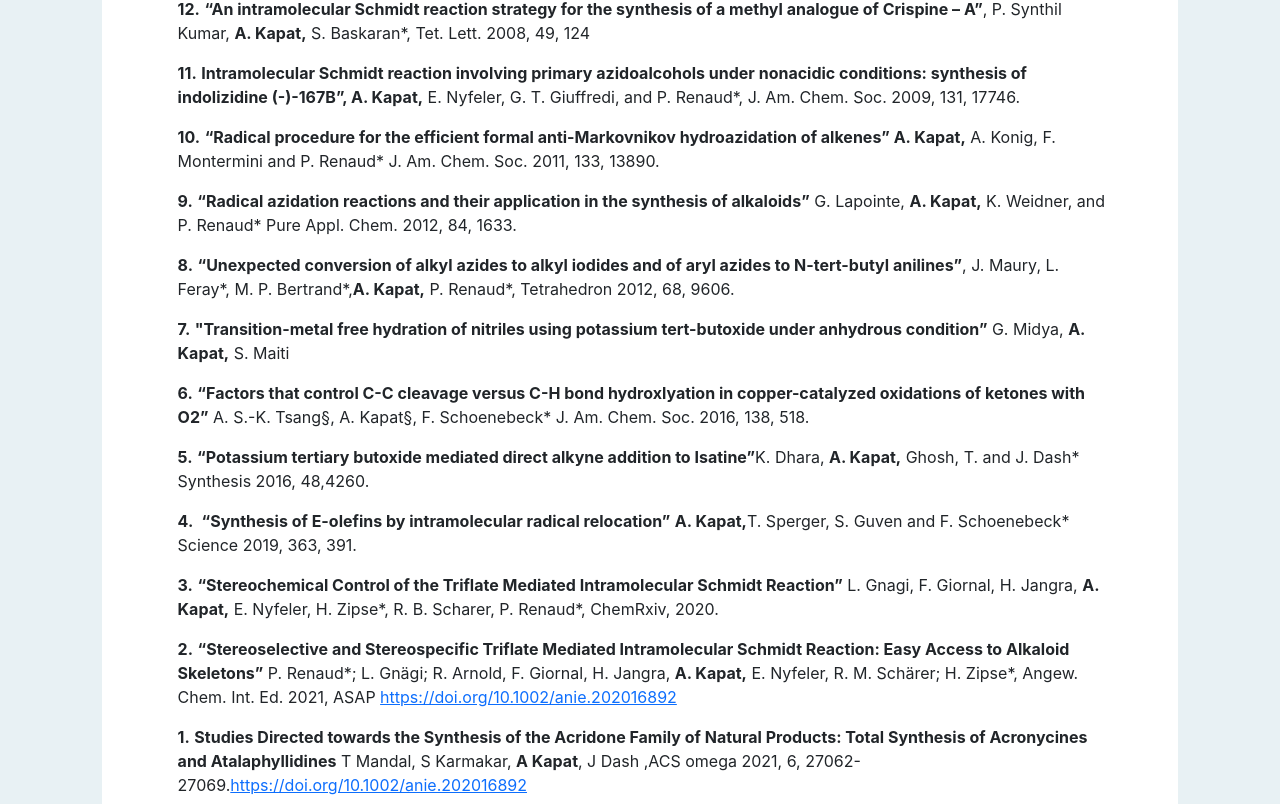
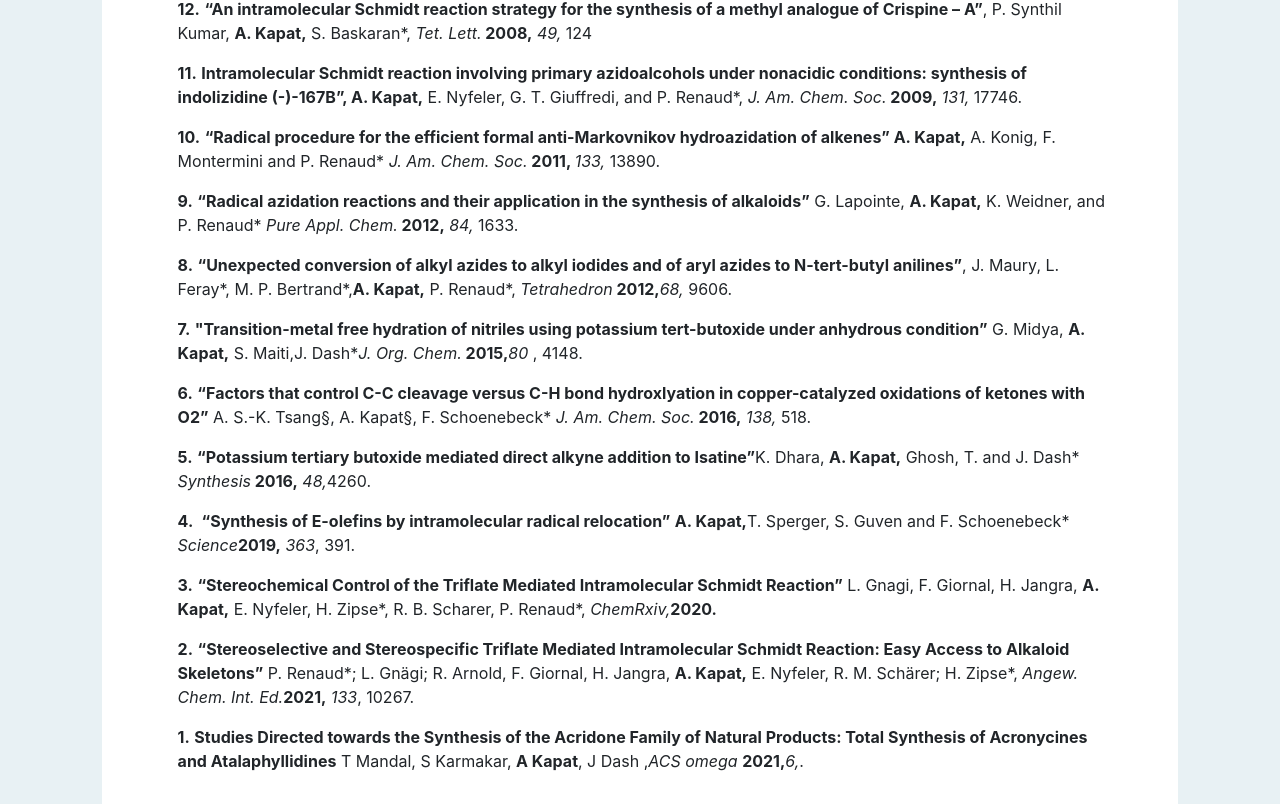
Before and after one commit to berabappaditya/Kapat_group, a React (Create React App) app: page /publication in a window 1280 px wide. Shown: the part 996-1800 px from the top of the page. Built offline with nearby package versions, Linux system fonts and the light colour scheme.

Commit message:
final update

```diff
--- a/src/Data/GroupData.js
+++ b/src/Data/GroupData.js
@@ -2,7 +2,7 @@
   {
     name: "Asrar Ahmad",
     details:
-      "Asrar was born in Deoria, Uttar Pradesh. After completing his primary education, he took admission at Aligarh Muslim University for his undergraduate education. He became very much interested about chemistry and he further continued his post-graduate education in Chemistry with specialization in inorganic in the Department of Chemistry at Aligarh Muslim University. As part of his master thesis work, he was working on synthesis of RNA-targeted Copper-based therapeutic drug entity. After completing M.Sc., he Joined the group to pursue his doctoral  study in Spring 2020. Currently, he is working in the area of Asymmetric Catalysis and Metalloradical Chemistry. He loves to watch fiction drama and likes to play cricket.",
+      "Asrar was born in Deoria, Uttar Pradesh. After completion of his schooling, he took admission at Aligarh Muslim University for his undergraduate education. He became very much interested about chemistry and he further continued his post-graduate education in Chemistry with specialization in inorganic in the Department of Chemistry at Aligarh Muslim University. As part of his master thesis work, he was working on synthesis of RNA-targeted Copper-based therapeutic drug entity. After completing M.Sc., he Joined the group to pursue his doctoral  study in Spring 2020. Currently, he is working in the area of Asymmetric Catalysis and Metalloradical Chemistry. He loves to watch fiction drama and likes to play cricket.",
     imgl: "https://res.cloudinary.com/ajoy-kapat/image/upload/v1650744626/Asrar_Ahmad_rqk2v4.jpg",
   },
 
--- a/src/Data/HomeData.js
+++ b/src/Data/HomeData.js
@@ -1,31 +1,43 @@
 export const news = [
   {
     detail:
-      "Saumya Singh joined  the group as a research intern student in Spring 2022, welcome to the group.",
+      "Asrar successfully completed his candidacy and comprehensive examination",
   },
   {
     detail:
-      "Mr. Prashant Singh joined  the group as a JRF student in Monsoon 2021, welcome to the group.",
+      "Umashankar joined the group as a summer intern student supported by SRG grant from DST-SERB, welcome to the group",
   },
   {
     detail:
-      "The group says farewell to Oindrila, wish her all the best for the future.",
+      "Department of Chemistry successfully organized the Chemistry Fair 2022 in association with the American Chemical Society. Many thanks to Asrar, Garvisha and Abhay for your assistance",
   },
   {
     detail:
-      "Garvisa Mittal joined  the group as a OUR student in Monsoon 2021, welcome to the group.",
+      "Saumya Singh joined  the group as a research intern student in Spring 2022, welcome to the group",
   },
   {
     detail:
-      "Abhay Dixit joined  the group as a OUR student in Monsoon 2021, warm welcome to the group.",
+      "Mr. Prashant Singh joined  the group as a JRF student in Monsoon 2021, welcome to the group",
   },
   {
     detail:
-      "The group says farewell to Dr. Garima Singh, wish her all the best for her next position.",
+      "The group says farewell to Oindrila, wish her all the best for the future",
   },
   {
     detail:
-      "Ms. Oindrila Adhikari joined  the group as a JRF student in Spring 2021, welcome to the group.",
+      "Garvisa Mittal joined  the group as a OUR student in Monsoon 2021, welcome to the group",
+  },
+  {
+    detail:
+      "Abhay Dixit joined  the group as a OUR student in Monsoon 2021, warm welcome to the group",
+  },
+  {
+    detail:
+      "The group says farewell to Dr. Garima Singh, wish her all the best for her next position",
+  },
+  {
+    detail:
+      "Ms. Oindrila Adhikari joined  the group as a JRF student in Spring 2021, welcome to the group",
   },
   {
     detail:
@@ -39,16 +51,4 @@
     detail:
       "Dr. Garima Singh joined  the group as a Post-Doctoral student in Spring 2020, welcome to the group",
   },
-  {
-    detail:
-      "Asrar successfully completed his candidacy and comprehensive examination",
-  },
-  {
-    detail:
-      "Umashankar joined the group as a summer intern student supported by SRG grant from DST-SERB, welcome to the group",
-  },
-  {
-    detail:
-      "Department of Chemistry successfully organized the Chemistry Fair 2022 in association with the American Chemical Society. Many thanks to Asrar, Garvisha and Abhay for your assistance",
-  },
 ];
--- a/src/Data/PublicationData.js
+++ b/src/Data/PublicationData.js
@@ -7,18 +7,12 @@
           Studies Directed towards the Synthesis of the Acridone Family of
           Natural Products: Total Synthesis of Acronycines and Atalaphyllidines
         </b>{" "}
-        T Mandal, S Karmakar, <b>A Kapat</b>, J Dash ,ACS omega 2021, 6,
-        27062-27069.
+        T Mandal, S Karmakar, <b>A Kapat</b>, J Dash ,<i>ACS omega </i>
+        <b>2021,</b>
+        <i>6,</i>.
       </p>
     ),
-    link: (
-      <Link
-        to={{ pathname: "https://doi.org/10.1002/anie.202016892" }}
-        target="_blank"
-      >
-        https://doi.org/10.1002/anie.202016892
-      </Link>
-    ),
+    link: <Link to={{ pathname: "" }} target="_blank"></Link>,
   },
 
   {
@@ -29,17 +23,11 @@
           Schmidt Reaction: Easy Access to Alkaloid Skeletons”
         </b>{" "}
         P. Renaud*; L. Gnägi; R. Arnold, F. Giornal, H. Jangra, <b>A. Kapat,</b>{" "}
-        E. Nyfeler, R. M. Schärer; H. Zipse*, Angew. Chem. Int. Ed. 2021, ASAP{" "}
+        E. Nyfeler, R. M. Schärer; H. Zipse*, <i>Angew. Chem. Int. Ed.</i>
+        <b>2021,</b> <i>133</i>, 10267.{" "}
       </p>
     ),
-    link: (
-      <Link
-        to={{ pathname: "https://doi.org/10.1002/anie.202016892" }}
-        target="_blank"
-      >
-        https://doi.org/10.1002/anie.202016892
-      </Link>
-    ),
+    link: <Link to={{ pathname: "" }} target="_blank"></Link>,
   },
   {
     details: (
@@ -49,7 +37,8 @@
           Schmidt Reaction”
         </b>{" "}
         L. Gnagi, F. Giornal, H. Jangra, <b>A. Kapat,</b> E. Nyfeler, H. Zipse*,
-        R. B. Scharer, P. Renaud*, ChemRxiv, 2020.
+        R. B. Scharer, P. Renaud*, <i>ChemRxiv,</i>
+        <b>2020.</b>
       </p>
     ),
     link: <Link to={{ pathname: "" }} target="_blank" />,
@@ -59,7 +48,8 @@
       <p style={{ display: "inline" }}>
         <b> “Synthesis of E-olefins by intramolecular radical relocation”</b>{" "}
         <b>A. Kapat,</b>
-        T. Sperger, S. Guven and F. Schoenebeck* Science 2019, 363, 391.
+        T. Sperger, S. Guven and F. Schoenebeck* <i>Science</i>
+        <b>2019,</b> <i>363</i>, 391.
       </p>
     ),
     link: <Link to={{ pathname: "" }} target="_blank" />,
@@ -71,8 +61,8 @@
           “Potassium tertiary butoxide mediated direct alkyne addition to
           Isatine”
         </b>
-        K. Dhara, <b>A. Kapat,</b> Ghosh, T. and J. Dash* Synthesis 2016,
-        48,4260.
+        K. Dhara, <b>A. Kapat,</b> Ghosh, T. and J. Dash* <i>Synthesis</i>
+        <b> 2016,</b> <i>48,</i>4260.
       </p>
     ),
     link: <Link to={{ pathname: "" }} target="_blank" />,
@@ -84,8 +74,8 @@
           “Factors that control C-C cleavage versus C-H bond hydroxlyation in
           copper-catalyzed oxidations of ketones with O2”
         </b>{" "}
-        A. S.-K. Tsang§, A. Kapat§, F. Schoenebeck* J. Am. Chem. Soc. 2016, 138,
-        518.
+        A. S.-K. Tsang§, A. Kapat§, F. Schoenebeck* <i>J. Am. Chem. Soc.</i>
+        <b> 2016,</b> <i>138,</i> 518.
       </p>
     ),
     link: <Link to={{ pathname: "" }} target="_blank" />,
@@ -97,7 +87,9 @@
           "Transition-metal free hydration of nitriles using potassium
           tert-butoxide under anhydrous condition”
         </b>{" "}
-        G. Midya, <b>A. Kapat,</b> S. Maiti
+        G. Midya, <b>A. Kapat,</b> S. Maiti,J. Dash*<i>J. Org. Chem.</i>
+        <b> 2015,</b>
+        <i>80</i> , 4148.
       </p>
     ),
     link: <Link to={{ pathname: "" }} target="_blank" />,
@@ -110,7 +102,9 @@
           azides to N-tert-butyl anilines”
         </b>
         , J. Maury, L. Feray*, M. P. Bertrand*,
-        <b>A. Kapat,</b> P. Renaud*, Tetrahedron 2012, 68, 9606.
+        <b>A. Kapat,</b> P. Renaud*, <i>Tetrahedron</i>
+        <b> 2012,</b>
+        <i>68,</i> 9606.
       </p>
     ),
     link: <Link to={{ pathname: "" }} target="_blank" />,
@@ -122,8 +116,9 @@
           “Radical azidation reactions and their application in the synthesis of
           alkaloids”
         </b>{" "}
-        G. Lapointe, <b>A. Kapat,</b> K. Weidner, and P. Renaud* Pure Appl.
-        Chem. 2012, 84, 1633.
+        G. Lapointe, <b>A. Kapat,</b> K. Weidner, and P. Renaud*{" "}
+        <i>Pure Appl. Chem.</i>
+        <b> 2012,</b> <i>84,</i> 1633.
       </p>
     ),
     link: <Link to={{ pathname: "" }} target="_blank" />,
@@ -135,8 +130,10 @@
           “Radical procedure for the efficient formal anti-Markovnikov
           hydroazidation of alkenes”{" "}
         </b>
-        <b>A. Kapat,</b> A. Konig, F. Montermini and P. Renaud* J. Am. Chem.
-        Soc. 2011, 133, 13890.
+        <b>A. Kapat,</b> A. Konig, F. Montermini and P. Renaud*{" "}
+        <i>J. Am. Chem. Soc.</i>
+        <b> 2011, </b>
+        <i> 133, </i> 13890.
       </p>
     ),
     link: <Link to={{ pathname: "" }} target="_blank" />,
@@ -148,8 +145,10 @@
           Intramolecular Schmidt reaction involving primary azidoalcohols under
           nonacidic conditions: synthesis of indolizidine (-)-167B”,{" "}
         </b>
-        <b>A. Kapat,</b> E. Nyfeler, G. T. Giuffredi, and P. Renaud*, J. Am.
-        Chem. Soc. 2009, 131, 17746.
+        <b>A. Kapat,</b> E. Nyfeler, G. T. Giuffredi, and P. Renaud*,{" "}
+        <i>J. Am. Chem. Soc.</i>
+        <b> 2009,</b>
+        <i> 131,</i> 17746.
       </p>
     ),
     link: <Link to={{ pathname: "" }} target="_blank" />,
@@ -161,8 +160,9 @@
           “An intramolecular Schmidt reaction strategy for the synthesis of a
           methyl analogue of Crispine – A”
         </b>
-        , P. Synthil Kumar, <b>A. Kapat,</b> S. Baskaran*, Tet. Lett. 2008, 49,
-        124
+        , P. Synthil Kumar, <b>A. Kapat,</b> S. Baskaran*, <i>Tet. Lett.</i>
+        <b> 2008,</b>
+        <i> 49,</i> 124
       </p>
     ),
     link: <Link to={{ pathname: "" }} target="_blank" />,
@@ -174,8 +174,10 @@
           “Synthesis of Crispine - A analogues via an intramolecular Schmidt
           reaction”
         </b>
-        , <b>A. Kapat,</b> P. Synthil Kumar, S. Baskaran*, Beilstein J. Org.
-        Chem. 2007, 3, 49
+        , <b>A. Kapat,</b> P. Synthil Kumar, S. Baskaran*,{" "}
+        <i>Beilstein J. Org. Chem.</i>
+        <b> 2007,</b>
+        <i> 3,</i> 49
       </p>
     ),
     link: <Link to={{ pathname: "" }} target="_blank" />,
--- a/src/Data/ResearchData.js
+++ b/src/Data/ResearchData.js
@@ -58,11 +58,11 @@
   {
     name: "Preparative HPLC",
     imgSrc:
+      "https://res.cloudinary.com/ajoy-kapat/image/upload/v1650744674/Prep_HPLC_ceburx.jpg",
+  },
+  {
+    name: "EPR Spectrometer (JES – X320)",
+    imgSrc:
       "https://res.cloudinary.com/ajoy-kapat/image/upload/v1653560776/EPR-JEOL_X320_vlixlk.jpg",
   },
-  {
-    name: "Lab Equipments",
-    imgSrc:
-      "https://res.cloudinary.com/ajoy-kapat/image/upload/v1653302510/IMG_20220523_145141_bx7pgr.jpg",
-  },
 ];
--- a/src/components/AboutPI.js
+++ b/src/components/AboutPI.js
@@ -48,18 +48,19 @@
 
           <h2 style={{ marginBottom: "3vh" }}>Professional Experience:</h2>
           <p style={{ paddingLeft: "2vw" }}>
-            07/2019 – ongoing Assistant Professor, Department of Chemistry,
-            School of Natural Science, Shiv Nadar University, India.
-            <br /> <br /> 04/2019 - 06/2019 Visiting Research Scientist,
+            07/2019 – ongoing :&nbsp;Assistant Professor, Department of
+            Chemistry, School of Natural Science, Shiv Nadar University, India.
+            <br /> <br /> 04/2019 - 06/2019:&nbsp; Visiting Research Scientist,
             Institute of Organic Chemistry, RWTH Aachen University, Germany.
-            <br /> <br /> 11/2014 - 03/2019 Postdoctoral fellow, Institute of
-            Organic Chemistry, RWTH Aachen University, Germany. <br />
+            <br /> <br /> 11/2014 - 03/2019:&nbsp; Postdoctoral fellow,
+            Institute of Organic Chemistry, RWTH Aachen University, Germany.{" "}
             <br />
-            05/2014 - 10/2014 Research Associate-I, Department of Organic
+            <br />
+            05/2014 - 10/2014:&nbsp; Research Associate-I, Department of Organic
             Chemistry, Indian Association for the Cultivation of Science, India.
-            <br /> <br /> 08/2012 – 01/2014 Postdoctoral fellow, Frick Chemistry
-            Laboratory, Princeton University, USA.
-            <br /> <br /> 09/2011 – 03/2012 Assistant –I, Department of
+            <br /> <br /> 08/2012 – 01/2014:&nbsp; Postdoctoral fellow, Frick
+            Chemistry Laboratory, Princeton University, USA.
+            <br /> <br /> 09/2011 – 03/2012:&nbsp; Assistant –I, Department of
             Chemistry and Biochemistry at University of Bern, Switzerland.
           </p>
         </div>
--- a/src/components/Carousel.js
+++ b/src/components/Carousel.js
@@ -39,6 +39,14 @@
             className="d-flex justify-content-center"
             aria-label="Slide 4"
           ></li>
+
+          <li
+            type="button"
+            data-bs-target="#carouselExampleIndicators"
+            data-bs-slide-to={4}
+            className="d-flex justify-content-center"
+            aria-label="Slide 5"
+          ></li>
         </div>
         <div className="carousel-inner">
           <div className="carousel-item active" data-bs-interval="1000">
@@ -50,7 +58,7 @@
           </div>
           <div className="carousel-item" data-bs-interval="1000">
             <img
-              src="https://res.cloudinary.com/ajoy-kapat/image/upload/v1650744725/MCR-AK.001_umym2n.jpg"
+              src="https://res.cloudinary.com/ajoy-kapat/image/upload/v1650744712/Asym_Cat-AK.002_qeaz38.jpg"
               className="d-block w-100"
               alt="..."
             />
@@ -65,6 +73,13 @@
           <div className="carousel-item">
             <img
               src="https://res.cloudinary.com/ajoy-kapat/image/upload/v1653559786/Lab_A221.002_sdwixa.jpg"
+              className="d-block w-100"
+              alt="..."
+            />
+          </div>
+          <div className="carousel-item">
+            <img
+              src="https://res.cloudinary.com/ajoy-kapat/image/upload/v1653040970/IMG_5951_j1xbfv.jpg"
               className="d-block w-100"
               alt="..."
             />
--- a/src/components/Home.js
+++ b/src/components/Home.js
@@ -58,9 +58,13 @@
             asymmetric catalysis, cascade catalysis & metalloradical catalysis,
             interested candidates are requested to send their updated CV with
             short research summary directly to Dr. Ajoy Kapat (
-            <Link to={{ pathname: "ajoy.kapat@snu.edu.in" }} target="_blank">
+            <a
+              target="_blank"
+              rel="noreferrer"
+              href="mailto:ajoy.kapat@snu.edu.in"
+            >
               ajoy.kapat@snu.edu.in
-            </Link>
+            </a>
             ).{" "}
           </p>
           <h4 style={{ margin: "5vh 0 5vh 1vw" }}>Post-Doc Position:</h4>
@@ -71,28 +75,24 @@
             following fellowships.
             <br />
             <br />
-            I.National Post Doctoral Fellowship (
-            <Link
-              to={{
-                pathname: "https://www.serbonline.in/SERB/npdf?HomePage=New",
-              }}
+            I.National Post Doctoral Fellowship
+            <a
               target="_blank"
+              rel="noreferrer"
+              href="https://www.serbonline.in/SERB/npdf?HomePage=New"
             >
               https://www.serbonline.in/SERB/npdf?HomePage=New
-            </Link>{" "}
-            )
+            </a>{" "}
             <br />
             <br />
             II. Research Associates (
-            <Link
-              to={{
-                pathname:
-                  "https://csirhrdg.res.in/Home/Index/1/Default/2186/56",
-              }}
+            <a
               target="_blank"
+              rel="noreferrer"
+              href="https://csirhrdg.res.in/Home/Index/1/Default/2186/56"
             >
               https://csirhrdg.res.in/Home/Index/1/Default/2186/56
-            </Link>
+            </a>
             )
             <br />
             <br />
@@ -108,9 +108,13 @@
           <p style={{ marginLeft: "2vw" }}>
             Candidates are requested to send their updated CV directly to Dr.
             Ajoy Kapat (
-            <Link to={{ pathname: "ajoy.kapat@snu.edu.in" }} target="_blank">
+            <a
+              target="_blank"
+              rel="noreferrer"
+              href="mailto:ajoy.kapat@snu.edu.in"
+            >
               ajoy.kapat@snu.edu.in
-            </Link>
+            </a>
             ).
           </p>
         </div>
--- a/src/components/Navbar.js
+++ b/src/components/Navbar.js
@@ -54,7 +54,7 @@
           </li>
           <li>
             <Link className="nolink nav-menu" to="/aboutPI">
-              AboutPI
+              About PI
             </Link>
           </li>
           <li>
```
